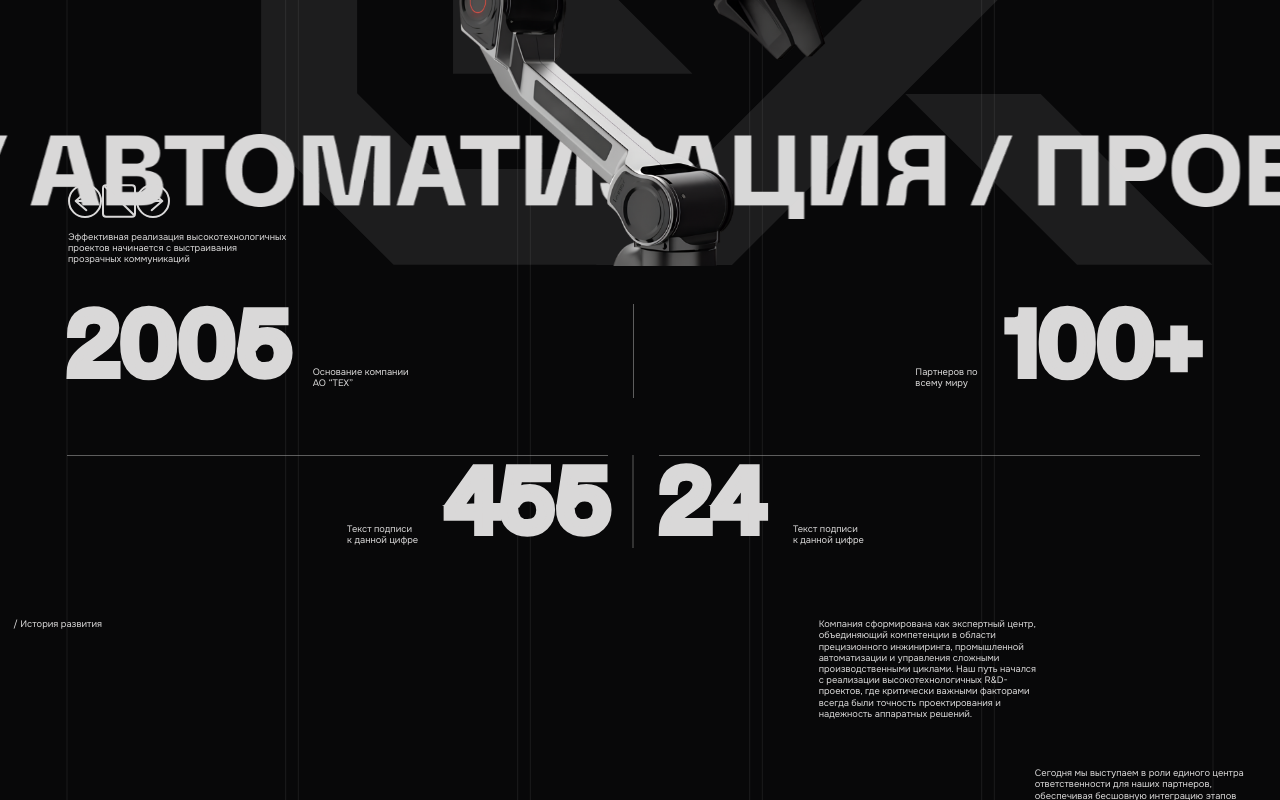
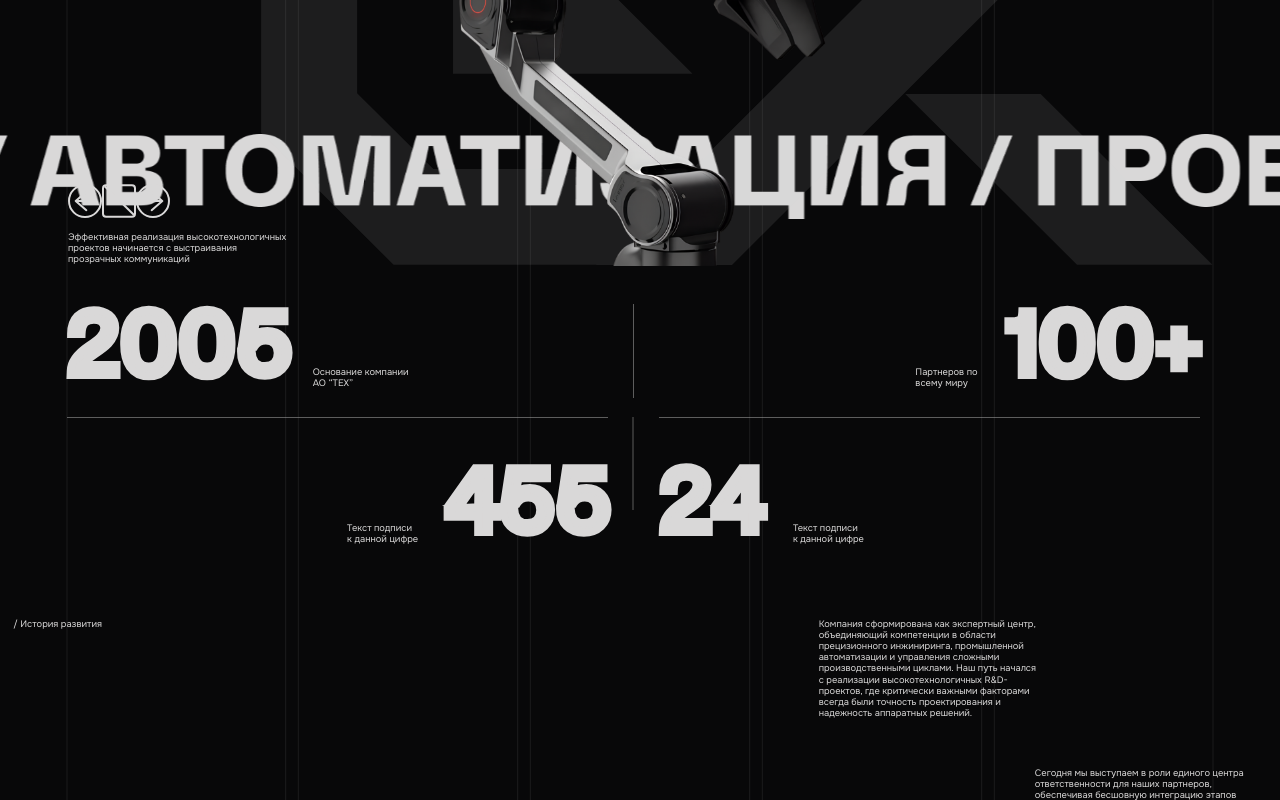
Before and after one commit to matilda081133-sketch/teh, a React (Vite) app: page /about in a window 1280 px wide. Shown: the part 374-1174 px from the top of the page. Built offline with nearby package versions, Linux system fonts and the light colour scheme.

Commit message:
fix: raise horizontal lines to act as floor for 100+ and push 455/24 further down

```diff
--- a/src/components/AboutSection3.module.css
+++ b/src/components/AboutSection3.module.css
@@ -8,9 +8,8 @@
   width: 89.5833vw;
   flex-direction: column;
   padding: var(--padding-0) var(--padding-20) 4.2188vw var(--padding-0);
-  margin-top: 3vw;
   box-sizing: border-box;
-  gap: var(--gap-20);
+  gap: 4vw;
   text-align: left;
   font-size: var(--fs-14);
   color: var(--Grey);
```
